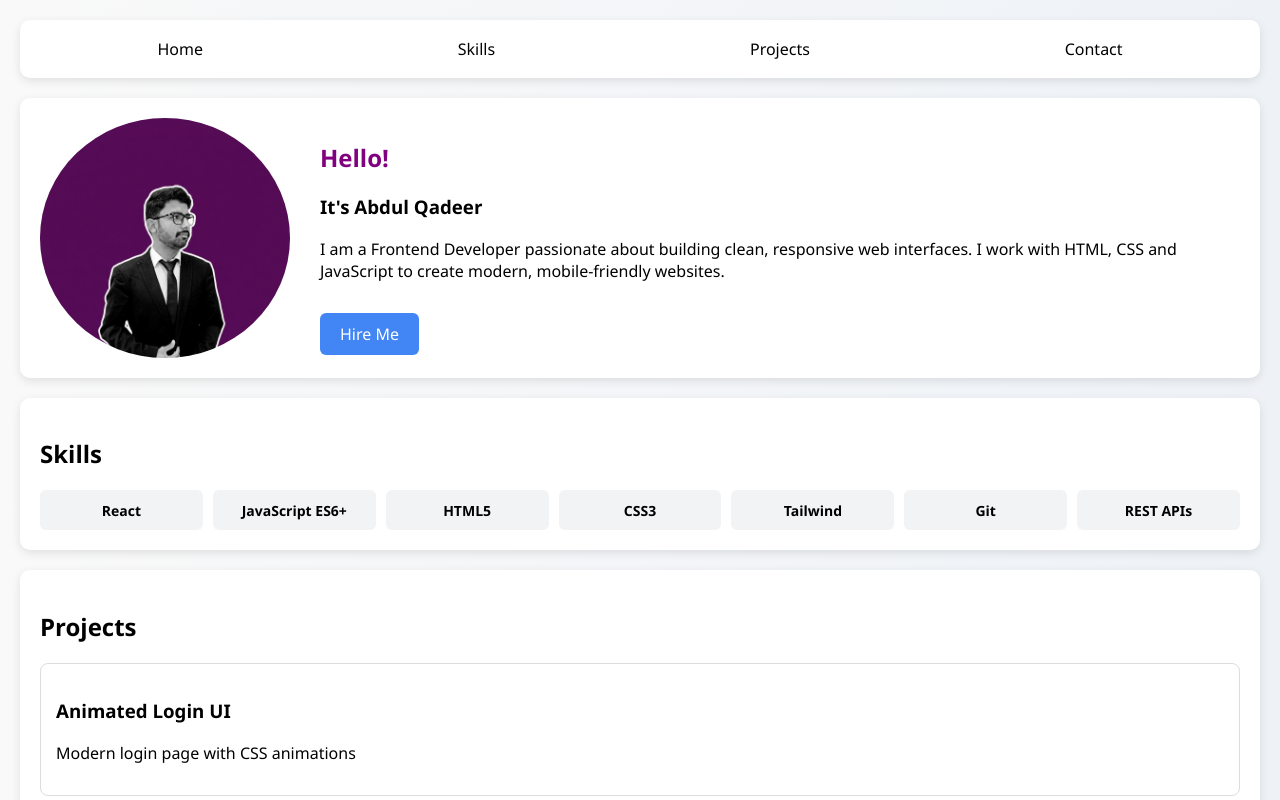
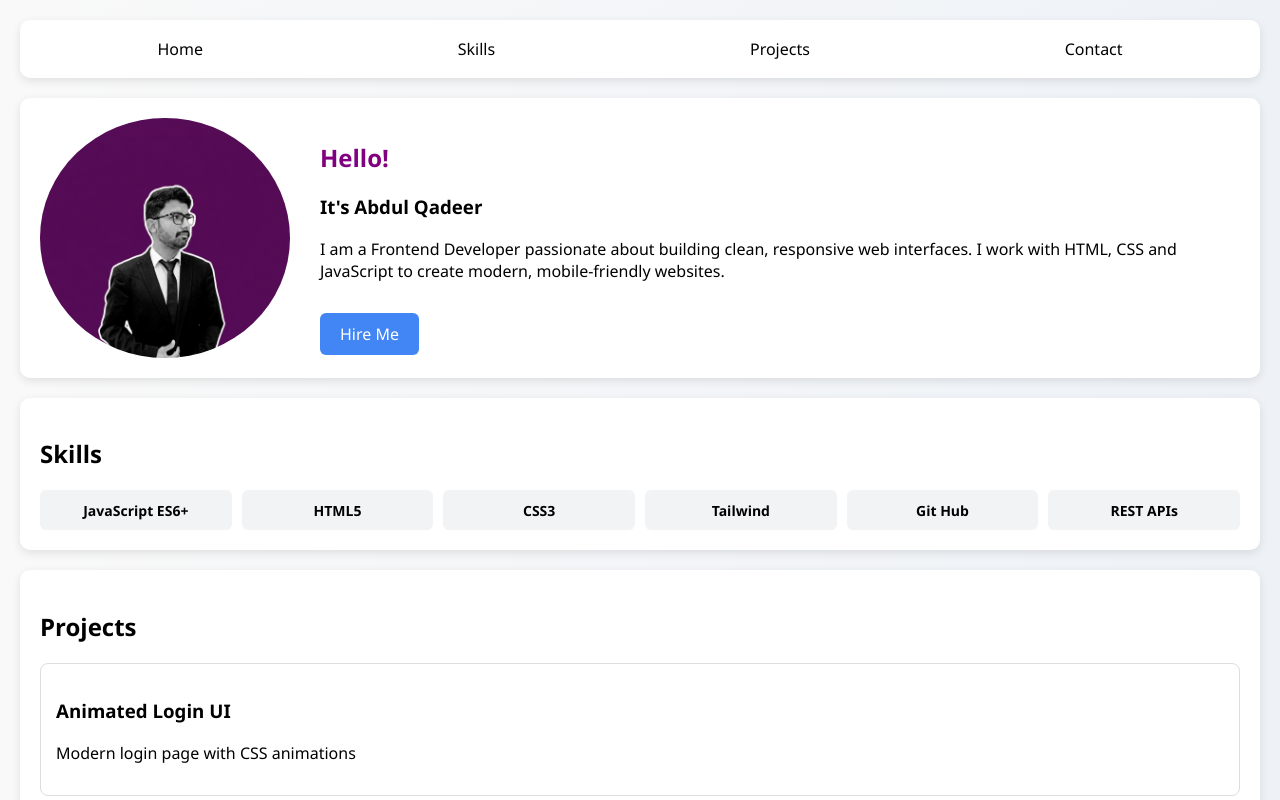
Before and after one commit to QadeerCodes/portfolio-v1, a plain HTML site: page index.html in a window 1280 px wide. Shown: the top 800 px of the page. Drawn offline with Linux system fonts and the light colour scheme.

Commit message:
Update index.html

```diff
--- a/index.html
+++ b/index.html
@@ -17,8 +17,6 @@
       <a href="#contact">Contact</a>
     </nav>
   </header>
-
-  <!-- HOME -->
   <section class="section" id="home">
     <div class="home-content">
       <img src="./profile.jpg" alt="Abdul Qadeer" class="profile">
@@ -35,21 +33,18 @@
     </div>
   </section>
 
-  <!-- SKILLS -->
   <section class="section" id="skills">
     <h2>Skills</h2>
     <div class="skills-grid">
-      <div class="skill-item">React</div>
       <div class="skill-item">JavaScript ES6+</div>
       <div class="skill-item">HTML5</div>
       <div class="skill-item">CSS3</div>
       <div class="skill-item">Tailwind</div>
-      <div class="skill-item">Git</div>
+      <div class="skill-item">Git Hub</div>
       <div class="skill-item">REST APIs</div>
     </div>
   </section>
 
-  <!-- PROJECTS -->
   <section class="section" id="projects">
     <h2>Projects</h2>
 
@@ -71,7 +66,6 @@
     </div>
   </section>
 
-  <!-- CONTACT -->
   <section class="section" id="contact">
     <h2>Contact</h2>
 
@@ -82,7 +76,7 @@
     </div>
   </section>
 
-  <!-- FOOTER -->
+
   <footer>
     <span class="footer-text">
       © 2026 | Frontend Developer Abdul Qadeer
```
